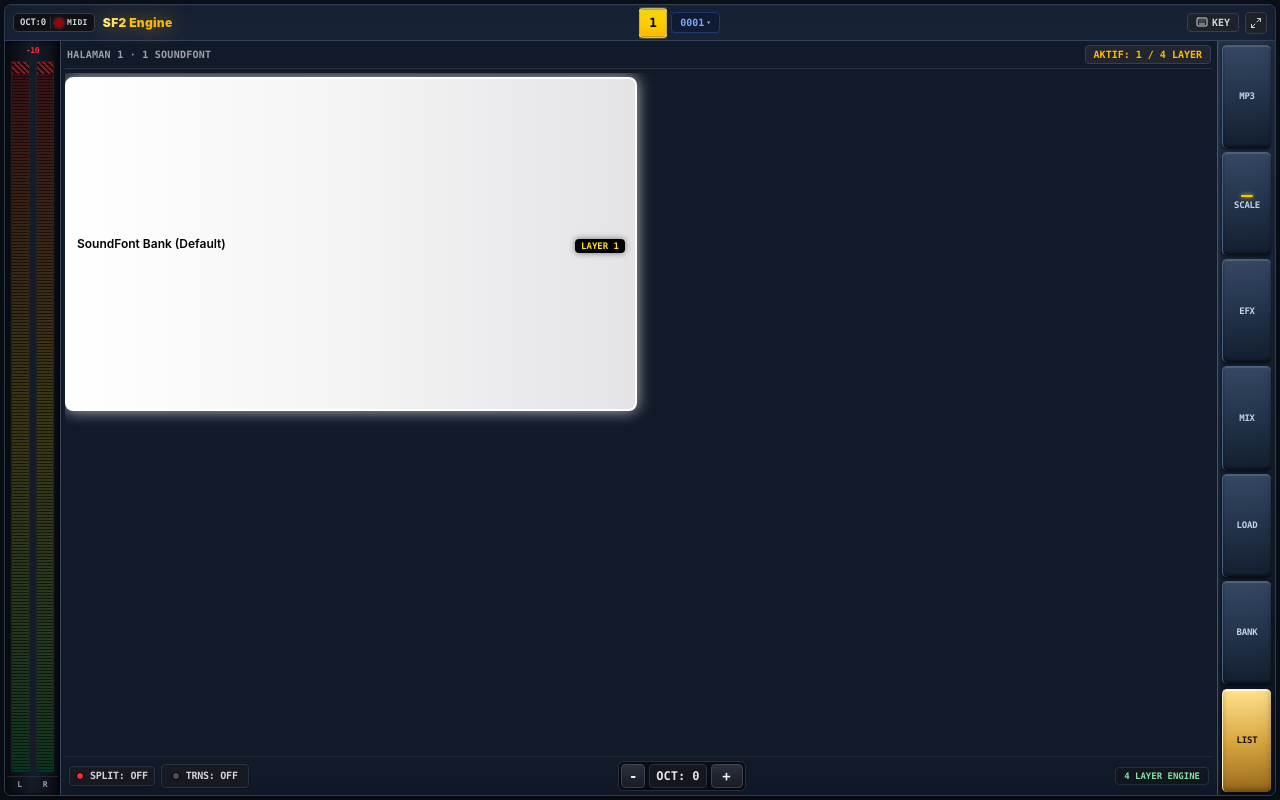
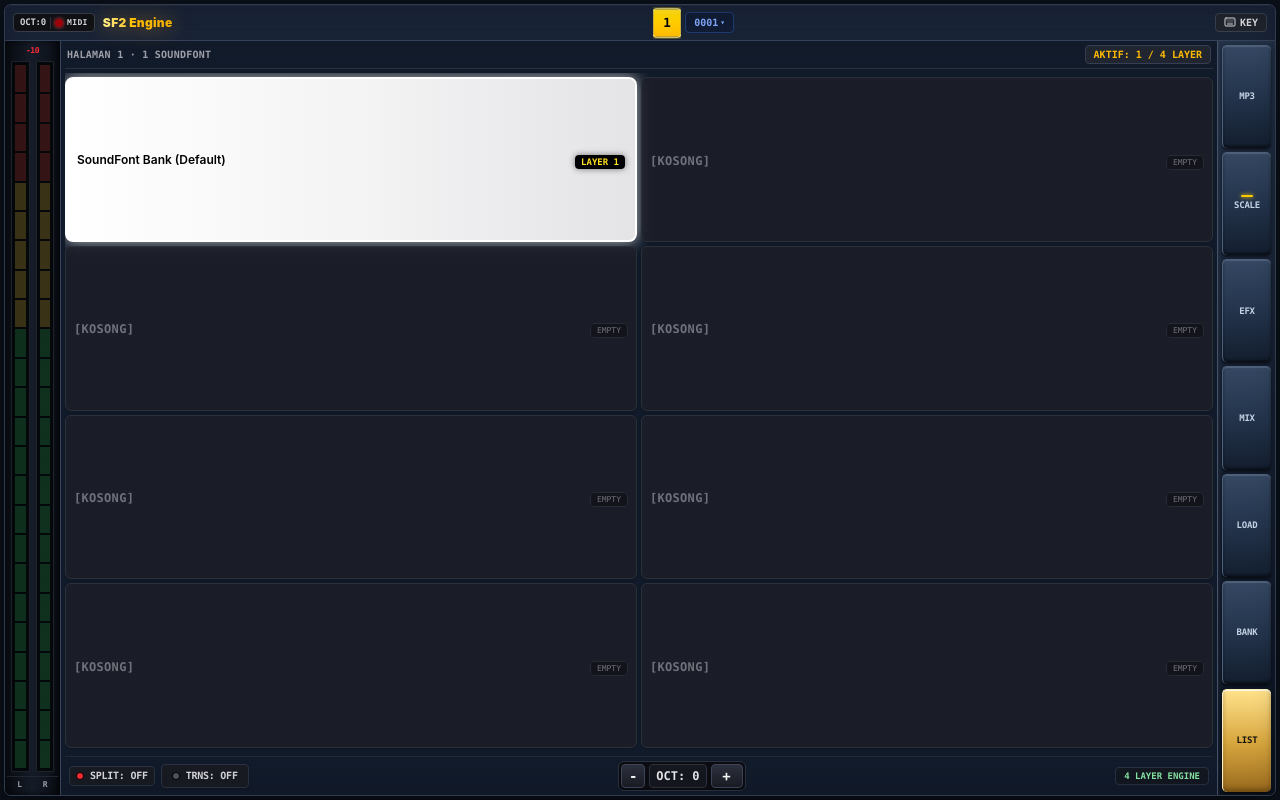
Before and after one commit to faisalaja92-web/SF2-ENGINE, a React (Vite) app: page / in a window 1280 px wide. Built offline with nearby package versions, Linux system fonts and the light colour scheme; no server answers.

Commit message:
Restore eight instrument slots, refine TFT LEDs and add exit confirmation

```diff
--- a/src/App.tsx
+++ b/src/App.tsx
@@ -30,6 +30,24 @@ import { extractMp3CoverArt } from './utils/id3CoverExtractor';
 const STORAGE_KEY = 'sf2_workstation_banks_v3';
 
 export default function App() {
+  useEffect(() => {
+    const guardBackNavigation = () => {
+      window.history.pushState({ sf2EngineGuard: true }, '');
+      const handleBack = () => {
+        const shouldExit = window.confirm('Keluar dari Soundfont Engine?');
+        if (shouldExit) {
+          window.removeEventListener('popstate', handleBack);
+          window.history.back();
+        } else {
+          window.history.pushState({ sf2EngineGuard: true }, '');
+        }
+      };
+      window.addEventListener('popstate', handleBack);
+    };
+    guardBackNavigation();
+    return () => window.removeEventListener('popstate', () => {});
+  }, []);
+
   const [banks, setBanks] = useState<SoundBank[]>(() => {
     try {
       const saved = localStorage.getItem(STORAGE_KEY);
--- a/src/components/WorkstationFrame.tsx
+++ b/src/components/WorkstationFrame.tsx
@@ -1,7 +1,7 @@
 import React, { useEffect, useRef, useState } from 'react';
 import { ViewMenu } from '../types/synth';
 import { audioEngine } from '../audio/audioEngine';
-import { Maximize2, Minimize2, Keyboard, ChevronLeft, ChevronRight } from 'lucide-react';
+import { Keyboard, ChevronLeft, ChevronRight } from 'lucide-react';
 
 interface WorkstationFrameProps {
   currentView: ViewMenu;
@@ -33,7 +33,6 @@ export const WorkstationFrame: React.FC<WorkstationFrameProps> = ({
   const [meterL, setMeterL] = useState(0);
   const [meterR, setMeterR] = useState(0);
   const meterEnvelope = useRef({ left: 0, right: 0 });
-  const [isFullscreen, setIsFullscreen] = useState(false);
   const pageScrollContainerRef = useRef<HTMLDivElement>(null);
 
   useEffect(() => {
@@ -54,13 +53,7 @@ export const WorkstationFrame: React.FC<WorkstationFrameProps> = ({
     return () => cancelAnimationFrame(animId);
   }, []);
 
-  const toggleFullscreen = () => {
-    if (!document.fullscreenElement) {
-      document.documentElement.requestFullscreen().then(() => setIsFullscreen(true)).catch(() => {});
-    } else {
-      document.exitFullscreen().then(() => setIsFullscreen(false)).catch(() => {});
-    }
-  };
+
 
   const scrollPages = (direction: 'left' | 'right') => {
     if (pageScrollContainerRef.current) {
@@ -185,14 +178,7 @@ export const WorkstationFrame: React.FC<WorkstationFrameProps> = ({
               <span className="text-[10px] font-bold font-mono">KEY</span>
             </button>
 
-            {/* Fullscreen Button */}
-            <button
-              onClick={toggleFullscreen}
-              className="p-1 rounded bg-[#1e222a] text-zinc-300 border border-[#383d4a] hover:border-zinc-500 active:scale-95"
-              title="Fullscreen"
-            >
-              {isFullscreen ? <Minimize2 size={12} /> : <Maximize2 size={12} />}
-            </button>
+
           </div>
         </div>
 
@@ -210,39 +196,26 @@ export const WorkstationFrame: React.FC<WorkstationFrameProps> = ({
             <div className="flex-1 flex justify-center items-end gap-1.5 my-1 w-full px-1">
               {/* L Channel */}
               <div className="flex-1 h-full bg-[#08090b] rounded-[1px] border border-[#1f222a] relative overflow-hidden flex flex-col justify-end">
-                {/* Diagonal warning stripes top zone (lights up when signal reaches peak) */}
-                <div
-                  className={`absolute top-0 inset-x-0 h-3 pointer-events-none z-10 transition-opacity duration-100 ${
-                    meterL > 88
-                      ? 'opacity-100 bg-[repeating-linear-gradient(45deg,#ff1744,#ff1744_2px,#000_2px,#000_4px)] shadow-[0_0_8px_#ff1744]'
-                      : 'opacity-35 bg-[repeating-linear-gradient(45deg,#ef4444,#ef4444_2px,#000_2px,#000_4px)]'
-                  }`}
-                />
-
-                {/* Idle LCD scale is always faintly visible; live signal is the bright moving column. */}
-                <div className="absolute inset-0 bg-gradient-to-t from-[#00e676]/20 via-[#ffeb3b]/20 to-[#ff1744]/20" />
-                <div className="relative z-[1] w-full bg-gradient-to-t from-[#00e676] via-[#ffeb3b] to-[#ff1744] transition-[height] duration-75 shadow-[0_0_8px_rgba(255,23,68,0.72)]" style={{ height: `${Math.min(100, meterL)}%` }} />
-
-                {/* Horizontal LED tick segmentation overlay */}
-                <div className="absolute inset-0 bg-[repeating-linear-gradient(to_bottom,transparent,transparent_2px,#000_2px,#000_3px)] opacity-55 pointer-events-none" />
+                <div className="absolute inset-0 flex flex-col-reverse gap-[2px] p-[3px] bg-[#05080a]">
+                  {Array.from({ length: 24 }, (_, i) => {
+                    const lit = meterL >= ((i + 1) / 24) * 100;
+                    const color = i >= 20 ? '#ff3434' : i >= 15 ? '#ffd52e' : '#21f078';
+                    const idle = i >= 20 ? '#351416' : i >= 15 ? '#393216' : '#10301e';
+                    return <div key={i} className="w-full flex-1 min-h-[2px]" style={{ backgroundColor: lit ? color : idle }} />;
+                  })}
+                </div>
               </div>
 
               {/* R Channel */}
               <div className="flex-1 h-full bg-[#08090b] rounded-[1px] border border-[#1f222a] relative overflow-hidden flex flex-col justify-end">
-                {/* Diagonal warning stripes top zone */}
-                <div
-                  className={`absolute top-0 inset-x-0 h-3 pointer-events-none z-10 transition-opacity duration-100 ${
-                    meterR > 88
-                      ? 'opacity-100 bg-[repeating-linear-gradient(45deg,#ff1744,#ff1744_2px,#000_2px,#000_4px)] shadow-[0_0_8px_#ff1744]'
-                      : 'opacity-35 bg-[repeating-linear-gradient(45deg,#ef4444,#ef4444_2px,#000_2px,#000_4px)]'
-                  }`}
-                />
-
-                <div className="absolute inset-0 bg-gradient-to-t from-[#00e676]/20 via-[#ffeb3b]/20 to-[#ff1744]/20" />
-                <div className="relative z-[1] w-full bg-gradient-to-t from-[#00e676] via-[#ffeb3b] to-[#ff1744] transition-[height] duration-75 shadow-[0_0_8px_rgba(255,23,68,0.72)]" style={{ height: `${Math.min(100, meterR)}%` }} />
-
-                {/* Horizontal LED tick segmentation overlay */}
-                <div className="absolute inset-0 bg-[repeating-linear-gradient(to_bottom,transparent,transparent_2px,#000_2px,#000_3px)] opacity-55 pointer-events-none" />
+                <div className="absolute inset-0 flex flex-col-reverse gap-[2px] p-[3px] bg-[#05080a]">
+                  {Array.from({ length: 24 }, (_, i) => {
+                    const lit = meterR >= ((i + 1) / 24) * 100;
+                    const color = i >= 20 ? '#ff3434' : i >= 15 ? '#ffd52e' : '#21f078';
+                    const idle = i >= 20 ? '#351416' : i >= 15 ? '#393216' : '#10301e';
+                    return <div key={i} className="w-full flex-1 min-h-[2px]" style={{ backgroundColor: lit ? color : idle }} />;
+                  })}
+                </div>
               </div>
             </div>
 
--- a/src/components/views/BankView.tsx
+++ b/src/components/views/BankView.tsx
@@ -24,7 +24,7 @@ export const BankView: React.FC<BankViewProps> = ({
   const progressIntervalRef = useRef<NodeJS.Timeout | null>(null);
   const holdStartTimeRef = useRef<number>(0);
 
-  const HOLD_DURATION_MS = 2500; // 2.5 seconds hold for deliberate saving
+  const HOLD_DURATION_MS = 700; // Short deliberate hold to save
 
   const startHold = (bankId: number) => {
     setHoldingBankId(bankId);
@@ -71,11 +71,11 @@ export const BankView: React.FC<BankViewProps> = ({
         <div className="flex items-center gap-2">
           <Save size={13} className="text-amber-400" />
           <span className="text-zinc-200 font-bold text-xs tracking-wider">
-            PRESET BANK (USER 1 - 8)
+            PRESET BANK
           </span>
         </div>
         <div className="text-[10px] text-zinc-400 font-bold bg-[#1d212b] px-2 py-0.5 rounded border border-[#2f3545]">
-          8 SLOTS
+          BANK
         </div>
       </div>
 
@@ -112,17 +112,8 @@ export const BankView: React.FC<BankViewProps> = ({
                 />
               )}
 
-              {/* Bank Number & Title */}
+              {/* Bank title without numeric slot labels */}
               <div className="flex items-center gap-2.5 truncate z-10 mr-1">
-                <span
-                  className={`w-5 h-5 rounded flex items-center justify-center font-bold text-xs shrink-0 border ${
-                    isSelected
-                      ? 'bg-black text-amber-400 border-black'
-                      : 'bg-[#1b1c24] text-[#86e2a2] border-[#313542]'
-                  }`}
-                >
-                  {bank.id}
-                </span>
 
                 <div className="truncate">
                   <div
@@ -138,7 +129,7 @@ export const BankView: React.FC<BankViewProps> = ({
                   >
                     {isJustSaved
                       ? 'SAVED'
-                      : `USER ${bank.id}`}
+                      : 'USER BANK'}
                   </div>
                 </div>
               </div>
--- a/src/components/views/ListView.tsx
+++ b/src/components/views/ListView.tsx
@@ -95,11 +95,11 @@ export const ListView: React.FC<ListViewProps> = ({
   };
 
   // 1-second hold to toggle layer ON / OFF
-  const HOLD_DURATION_MS = 1000;
+  const HOLD_DURATION_MS = 700;
 
-  // Four built-in instruments per page.
-  const startIndex = (currentPage - 1) * 4;
-  const pagePresets = allPresets.slice(startIndex, startIndex + 4);
+  // Eight visible positions, matching the Bank screen.
+  const startIndex = (currentPage - 1) * 8;
+  const pagePresets = allPresets.slice(startIndex, startIndex + 8);
 
   // Active preset IDs
   const activePresetMap = new Map<string, number>();
@@ -152,7 +152,7 @@ export const ListView: React.FC<ListViewProps> = ({
     }
   };
 
-  const slots = pagePresets.map((preset, i) => ({ index: i + 1, preset }));
+  const slots = Array.from({ length: 8 }, (_, i) => ({ index: i + 1, preset: pagePresets[i] || null }));
 
   return (
     <div className="w-full h-full min-h-0 flex flex-col gap-1 p-1 bg-[#111a29] text-zinc-100 font-mono overflow-hidden">
@@ -169,7 +169,7 @@ export const ListView: React.FC<ListViewProps> = ({
       </div>
 
       {/* Main 8 Preset Slots Grid - Exactly matched with BankView (MAIN) layout */}
-      <div className="grid grid-cols-2 grid-rows-2 gap-1 flex-1 min-h-0 py-1 overflow-hidden">
+      <div className="grid grid-cols-2 grid-rows-4 gap-1 flex-1 min-h-0 py-1 overflow-hidden">
         {slots.map((slot) => {
           const preset = slot.preset;
           const isSlotActive = preset && activePresetMap.has(preset.id);
```
